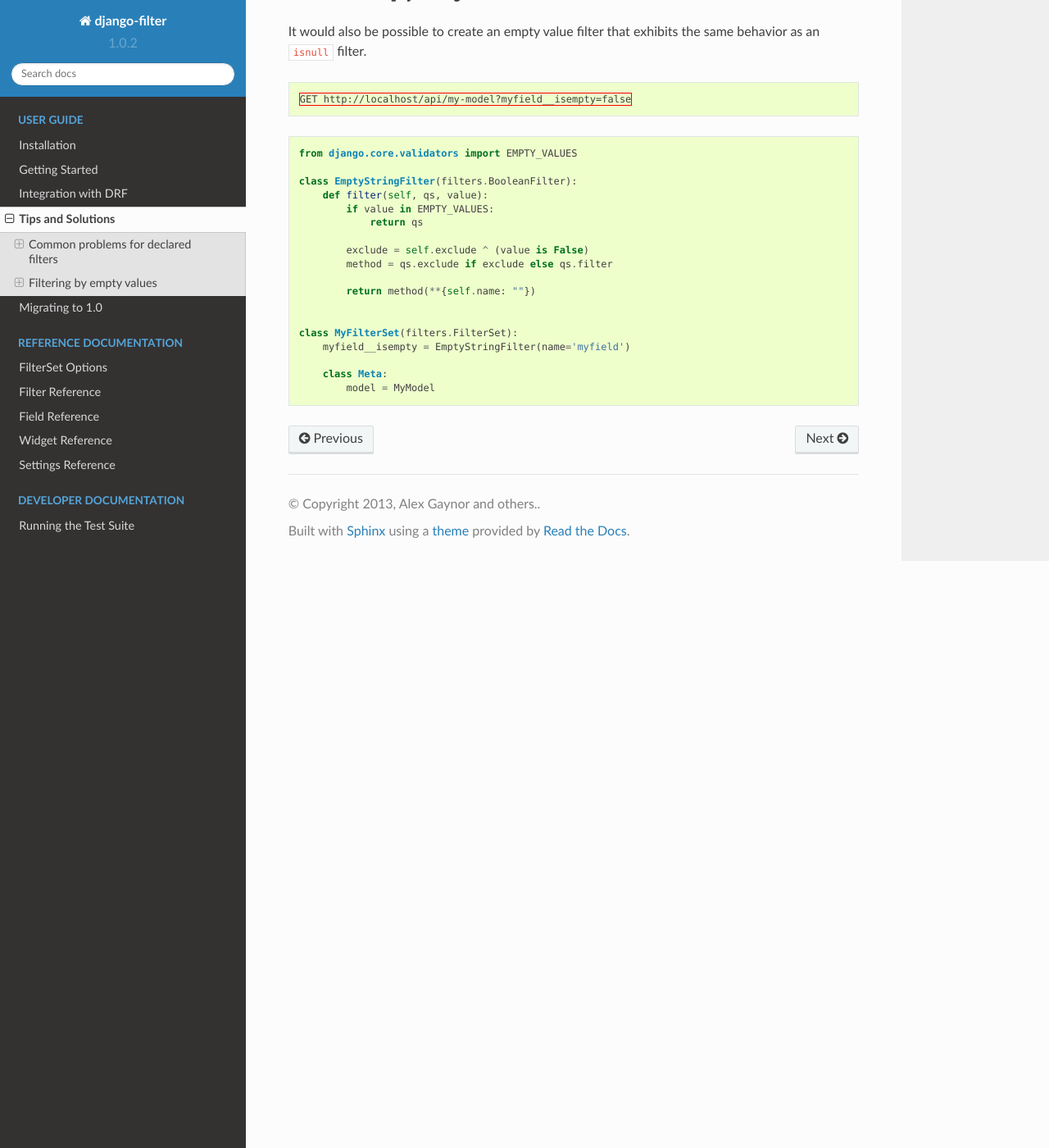
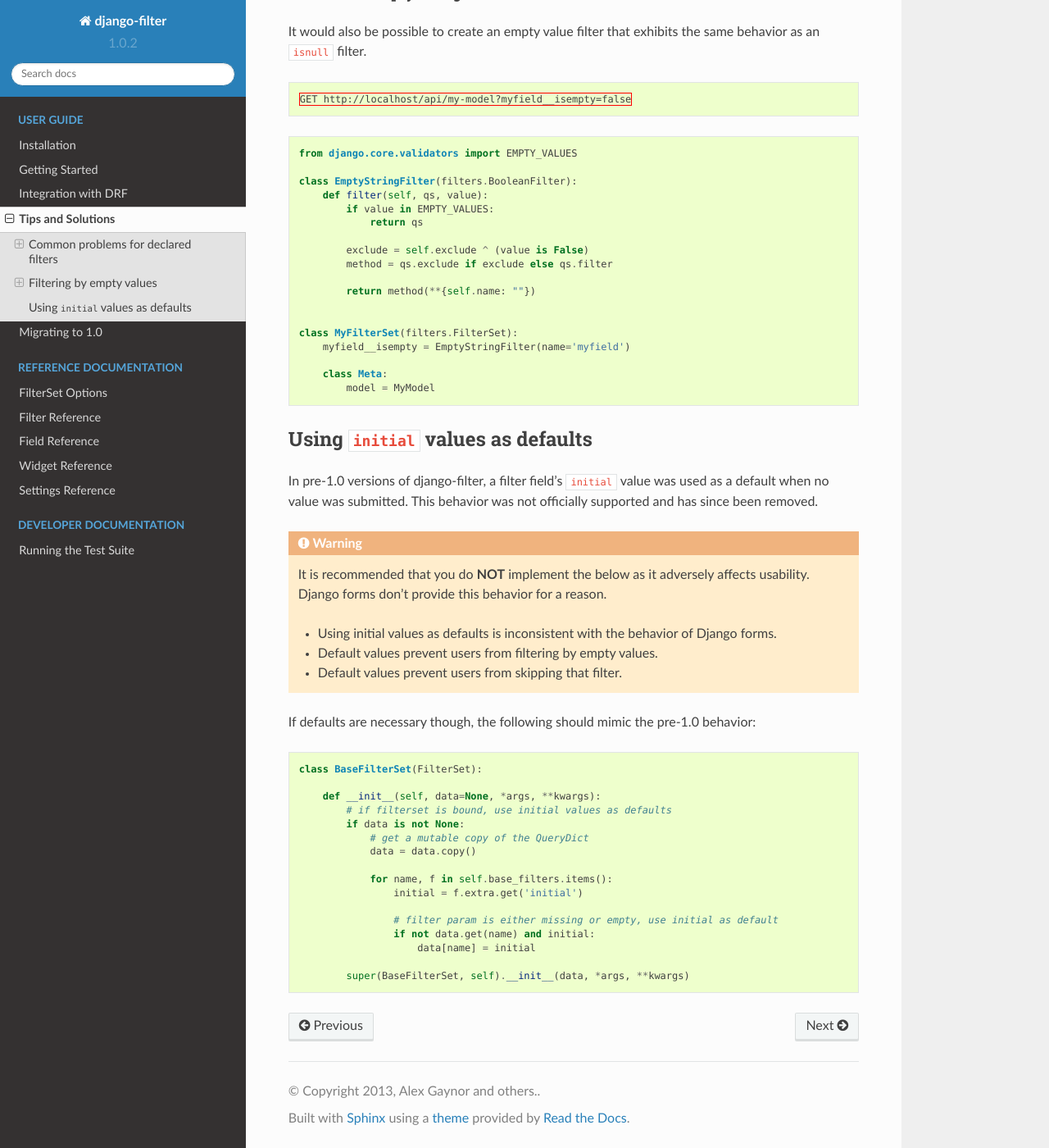
Before and after one commit to carltongibson/django-filter, a Sphinx documentation site: the page built from docs/guide/tips.txt, in a window 1280 px wide and 1400 px high, scrolled down 3406 px. Shown: the whole window at 82% size. Built offline with Sphinx 7.4.7 and the Read the Docs theme 2.0.0, drawn with Linux system fonts in a browser that asks for light colours.

Commit message:
Add 'initial as defaults' tip/admonition

```diff
--- a/docs/guide/tips.txt
+++ b/docs/guide/tips.txt
@@ -213,3 +213,40 @@ behavior as an ``isnull`` filter.
 
         class Meta:
             model = MyModel
+
+
+Using ``initial`` values as defaults
+------------------------------------
+
+In pre-1.0 versions of django-filter, a filter field's ``initial`` value was used as a
+default when no value was submitted. This behavior was not officially supported and has
+since been removed.
+
+
+.. warning:: It is recommended that you do **NOT** implement the below as it adversely
+    affects usability. Django forms don't provide this behavior for a reason.
+
+    - Using initial values as defaults is inconsistent with the behavior of Django forms.
+    - Default values prevent users from filtering by empty values.
+    - Default values prevent users from skipping that filter.
+
+If defaults are necessary though, the following should mimic the pre-1.0 behavior:
+
+.. code-block:: python
+
+    class BaseFilterSet(FilterSet):
+
+        def __init__(self, data=None, *args, **kwargs):
+            # if filterset is bound, use initial values as defaults
+            if data is not None:
+                # get a mutable copy of the QueryDict
+                data = data.copy()
+
+                for name, f in self.base_filters.items():
+                    initial = f.extra.get('initial')
+
+                    # filter param is either missing or empty, use initial as default
+                    if not data.get(name) and initial:
+                        data[name] = initial
+
+            super(BaseFilterSet, self).__init__(data, *args, **kwargs)
```
